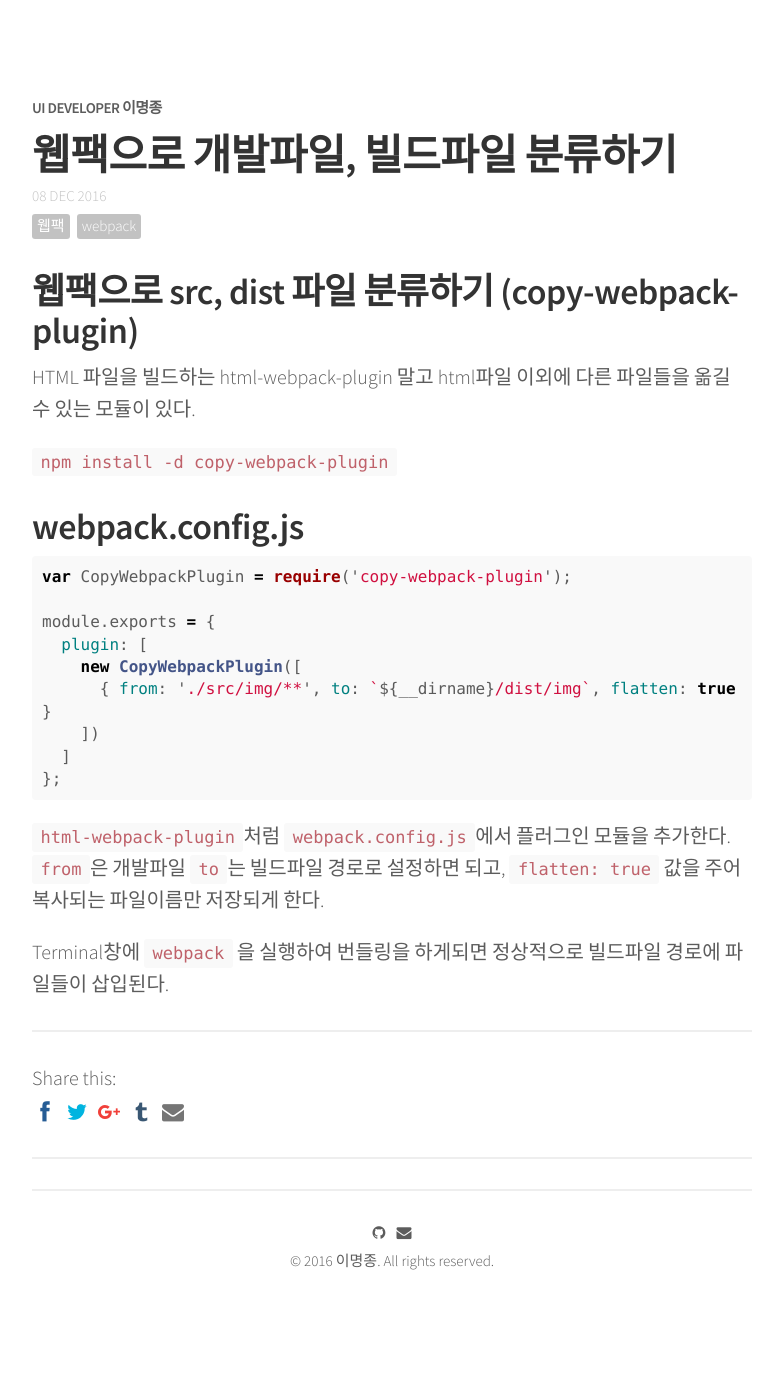
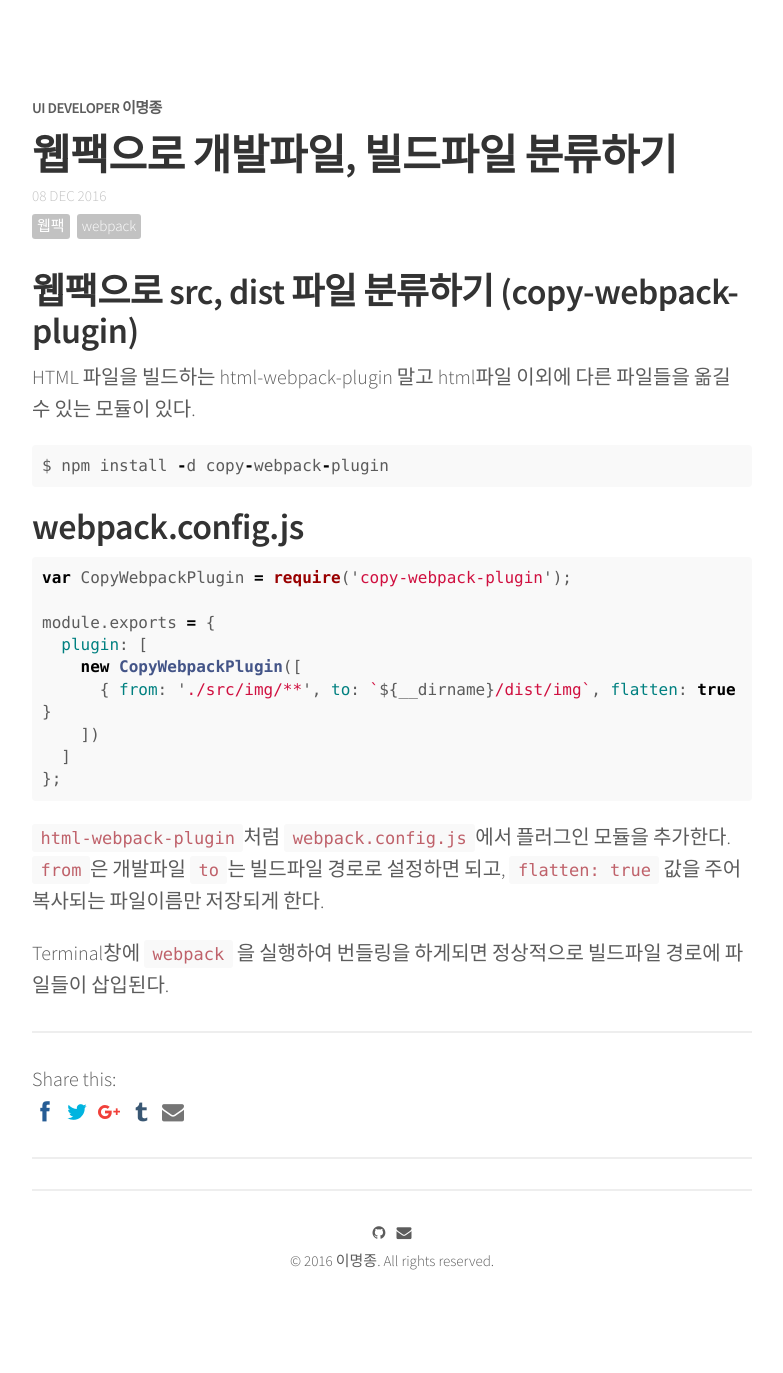
Before and after one commit to qnfzks55/jijong.github.io, a Jekyll site: the page built from _posts/2016-12-08-webpackcopy.md, in a window 1280 px wide. Shown: the whole page, without its empty margins (248-1031 px from the left). Built offline with Jekyll 4.4.1, drawn with Linux system fonts in a browser that asks for light colours; nearby versions of some CDN libraries; comment, search, counter and statistics services are not loaded.

Commit message:
웹팩 개발,빌드파일 분류 포스트 수정

````diff
--- a/_posts/2016-12-08-webpackcopy.md
+++ b/_posts/2016-12-08-webpackcopy.md
@@ -13,7 +13,9 @@ share: true
 
 HTML 파일을 빌드하는 html-webpack-plugin 말고 html파일 이외에 다른 파일들을 옮길 수 있는 모듈이 있다.
 
-`npm install -d copy-webpack-plugin`
+```js
+$ npm install -d copy-webpack-plugin
+```
 
 ## webpack.config.js
 
````
